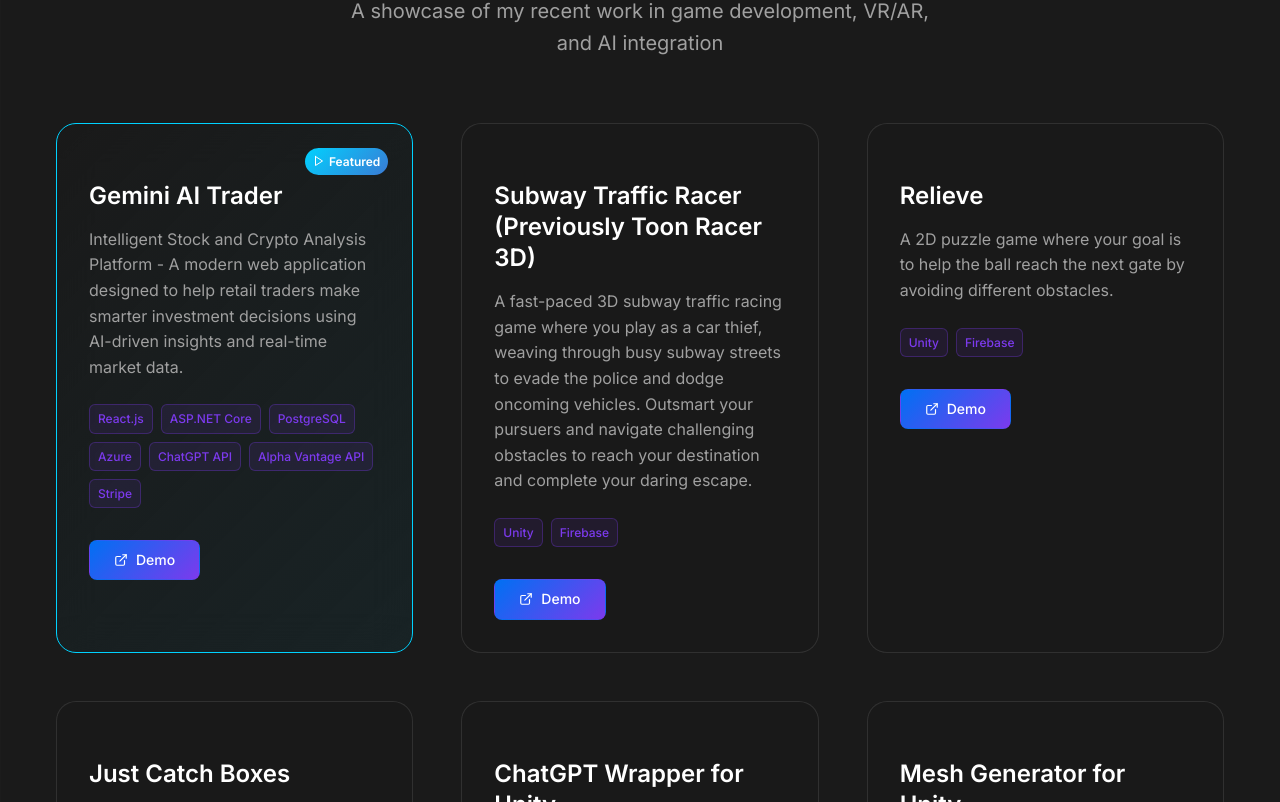
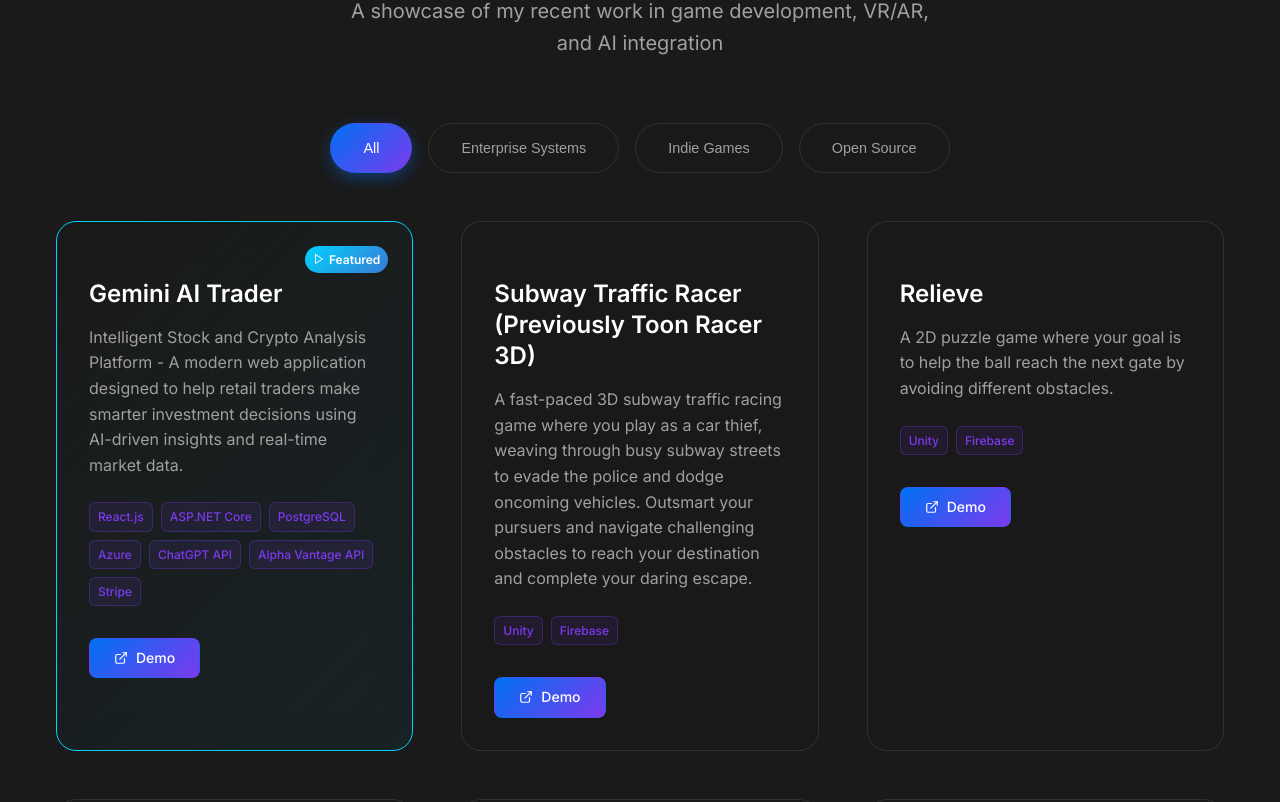
Before and after one commit to abdullah6930/abdullah-qadeer-portfolio, a React (Create React App) app: page / in a window 1280 px wide. Shown: the part 4158-4960 px from the top of the page. Built offline with nearby package versions, Linux system fonts and the light colour scheme.

Commit message:
Added Project categories.

```diff
--- a/src/components/Projects.css
+++ b/src/components/Projects.css
@@ -18,6 +18,63 @@
 .projects .container {
   position: relative;
   z-index: 1;
+}
+
+.project-categories {
+  display: flex;
+  justify-content: center;
+  gap: var(--spacing-md);
+  margin-bottom: var(--spacing-2xl);
+  flex-wrap: wrap;
+}
+
+.category-btn {
+  background: transparent;
+  border: 1px solid var(--border-color);
+  color: var(--text-secondary);
+  padding: var(--spacing-md) var(--spacing-xl);
+  border-radius: 30px;
+  font-weight: 500;
+  cursor: pointer;
+  transition: all var(--transition-fast);
+  backdrop-filter: blur(10px);
+  font-size: 0.9rem;
+  position: relative;
+  overflow: hidden;
+}
+
+.category-btn::before {
+  content: '';
+  position: absolute;
+  top: 0;
+  left: -100%;
+  width: 100%;
+  height: 100%;
+  background: var(--gradient-primary);
+  transition: left var(--transition-normal);
+  z-index: -1;
+}
+
+.category-btn:hover {
+  border-color: var(--primary-color);
+  color: var(--text-primary);
+  transform: translateY(-2px);
+  box-shadow: 0 5px 15px rgba(0, 112, 243, 0.2);
+}
+
+.category-btn:hover::before {
+  left: 0;
+}
+
+.category-btn.active {
+  background: var(--gradient-primary);
+  border-color: transparent;
+  color: var(--text-primary);
+  box-shadow: 0 5px 15px rgba(0, 112, 243, 0.4);
+}
+
+.category-btn.active::before {
+  left: 0;
 }
 
 .projects-grid {
@@ -466,6 +523,16 @@
 
 /* Responsive Design */
 @media (max-width: 768px) {
+  .project-categories {
+    gap: var(--spacing-sm);
+    margin-bottom: var(--spacing-xl);
+  }
+
+  .category-btn {
+    padding: var(--spacing-sm) var(--spacing-lg);
+    font-size: 0.85rem;
+  }
+
   .projects-grid {
     grid-template-columns: 1fr;
     gap: var(--spacing-xl);
--- a/src/components/Projects.js
+++ b/src/components/Projects.js
@@ -13,6 +13,9 @@ const Projects = () => {
   const [selectedProject, setSelectedProject] = useState(null);
   const [lightboxImage, setLightboxImage] = useState(null);
   const [currentImageIndex, setCurrentImageIndex] = useState(0);
+  const [activeCategory, setActiveCategory] = useState('All');
+
+  const categories = ['All', 'Enterprise Systems', 'Indie Games', 'Open Source'];
 
   const projects = [
     {
@@ -21,6 +24,7 @@ const Projects = () => {
       fullDescription: "Gemini AI Trader is a comprehensive trading platform built with ASP.NET Core, React.js, and PostgreSQL, deployed on Microsoft Azure. The platform combines financial technology with artificial intelligence to deliver a seamless trading assistant experience. Key features include: Dashboard with market overview, performance metrics, and news; Portfolio Management for stocks, crypto, ETFs with real-time P&L tracking; AI Chat powered by ChatGPT for market analysis and price comparisons using Alpha Vantage data; Market Analysis with trending stocks and sector performance; Pre-Market & After Hours insights with candlestick charts and technical analysis; Watchlist functionality; Latest market news with filtering; Account management with subscription tiers (Basic, Professional, Premium) offering different levels of access to advanced features, larger watchlists, and enhanced AI capabilities.",
       technologies: ["React.js", "ASP.NET Core", "PostgreSQL", "Azure", "ChatGPT API", "Alpha Vantage API", "Stripe"],
       demo: "https://www.geminitraderai.com/",
+      category: "Enterprise Systems",
       featured: true,
       images: [
         "/images/projects/gemini-ai-trader/Landing page new user.png",
@@ -41,6 +45,7 @@ const Projects = () => {
       fullDescription: "Subway Traffic Racer is a fast-paced 3D subway traffic racing game where you play as a car thief, weaving through busy subway streets to evade the police and dodge oncoming vehicles. Outsmart your pursuers and navigate challenging obstacles to reach your destination and complete your daring escape.",
       technologies: ["Unity", "Firebase"],
       demo: "https://play.google.com/store/apps/details?id=com.BoxesLabs.ToonRacer",
+      category: "Indie Games",
       featured: false,
       images: [
       ],
@@ -54,6 +59,7 @@ const Projects = () => {
       fullDescription: "Relieve is a 2D puzzle game where your goal is to help the ball reach the next gate by avoiding different obstacles. With 64 unique levels, you'll need to think strategically to solve each puzzle. The game features a minimalist design with smooth gameplay and a calming atmosphere, making it perfect for casual play.\n Each and every level design is hand drawn on paper first. The levels are positioned with difficulty in mind. The game is designed to be played on mobile devices.",
       technologies: ["Unity", "Firebase"],
       demo: "https://play.google.com/store/apps/details?id=com.BoxesLabs.Relieve",
+      category: "Indie Games",
       featured: false,
       images: [
       ],
@@ -67,6 +73,7 @@ const Projects = () => {
       fullDescription: "Just Catch Boxes is a 2D Hyper casual game where you catch boxes to score points. Each character has different stats like speed and box carrying capacity. The game runs endlessly and the scores are saved in the global leaderboard.",
       technologies: ["Unity", "Firebase"],
       demo: "https://play.google.com/store/apps/details?id=com.BoxesLabs.JustCatchBoxes",
+      category: "Indie Games",
       featured: false,
       images: [
       ],
@@ -80,6 +87,7 @@ const Projects = () => {
       fullDescription: "This is a simple wrapper around the ChatGPT API to make it easier to use in Unity. It allows you to easily integrate ChatGPT into your Unity projects. It uses the OpenAI API to generate text responses to your prompts. It also allows you to easily add a chat interface to your Unity projects.",
       technologies: ["Unity", "ChatGPT API"],
       github: "https://github.com/abdullah6930/ChatGPTWrapper_Unity",
+      category: "Open Source",
       featured: false,
       images: [
       ],
@@ -93,6 +101,7 @@ const Projects = () => {
       fullDescription: "Currently user's in unity can change mesh vertices only in edit mode that too with the help of some packages. This project is designed to help users change vertex positions in play mode through Game Window. User's can change vertex positions on x,y and z axis just like they move gameeobjects in editor. The idea behind changing mesh vertices in play mode is to make it easier to be integrated into any project that wants to allow users to interact with 3D objects.",
       technologies: ["Unity"],
       github: "https://github.com/abdullah6930/MeshGeneration",
+      category: "Open Source",
       featured: false,
       images: [
       ],
@@ -101,6 +110,10 @@ const Projects = () => {
       ]
     },
   ];
+
+  const filteredProjects = activeCategory === 'All'
+    ? projects
+    : projects.filter(project => project.category === activeCategory);
 
   const containerVariants = {
     hidden: { opacity: 0 },
@@ -221,8 +234,20 @@ const Projects = () => {
             </p>
           </motion.div>
 
+          <motion.div className="project-categories" variants={itemVariants}>
+            {categories.map((category) => (
+              <button
+                key={category}
+                className={`category-btn ${activeCategory === category ? 'active' : ''}`}
+                onClick={() => setActiveCategory(category)}
+              >
+                {category}
+              </button>
+            ))}
+          </motion.div>
+
           <div className="projects-grid">
-            {projects.map((project, index) => (
+            {filteredProjects.map((project, index) => (
               <motion.div
                 key={index}
                 className={`project-card ${project.featured ? 'featured' : ''}`}
```
